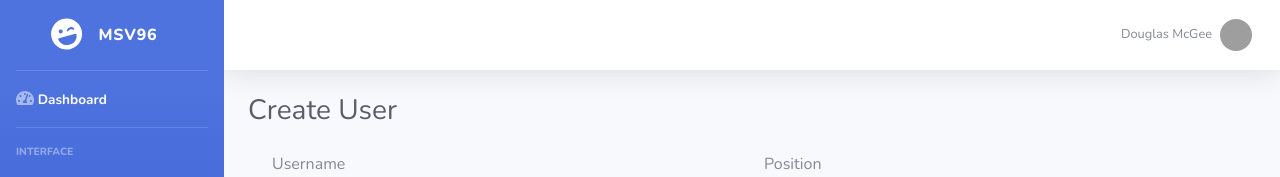
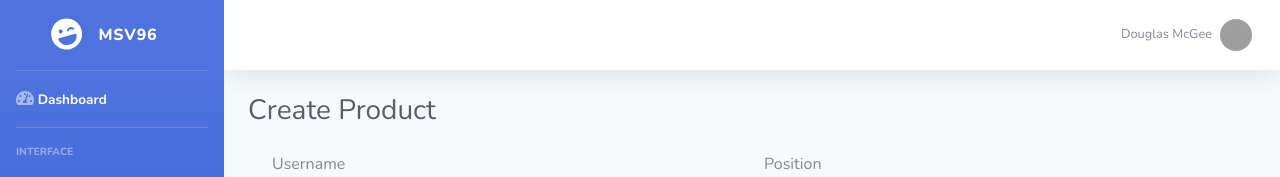
Before and after one commit to msv96/react-6, a React (Create React App) app: page /product/create in a window 1280 px wide. Shown: the top 177 px of the page. Built offline with nearby package versions, Linux system fonts and the light colour scheme; grey boxes are pictures that could not be loaded.

Commit message:
Update CreateProduct.js

```diff
--- a/src/CreateProduct.js
+++ b/src/CreateProduct.js
@@ -21,7 +21,7 @@ function CreateProduct() {
   return (
     <div>
       <div className="d-sm-flex align-items-center justify-content-between mb-4">
-        <h1 className="h3 mb-0 text-gray-800">Create User</h1>
+        <h1 className="h3 mb-0 text-gray-800">Create Product</h1>
       </div>
       <form onSubmit={handleSubmit}>
         <div className="container">
```
